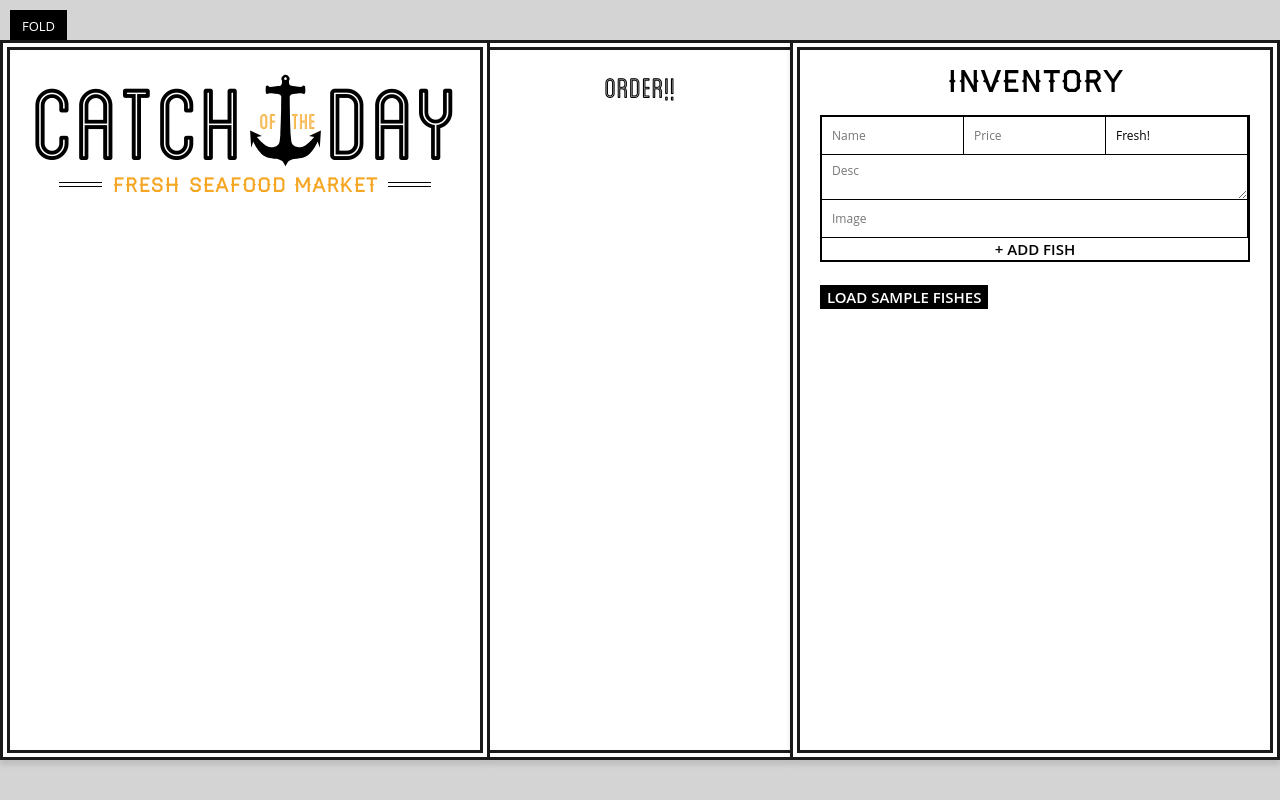
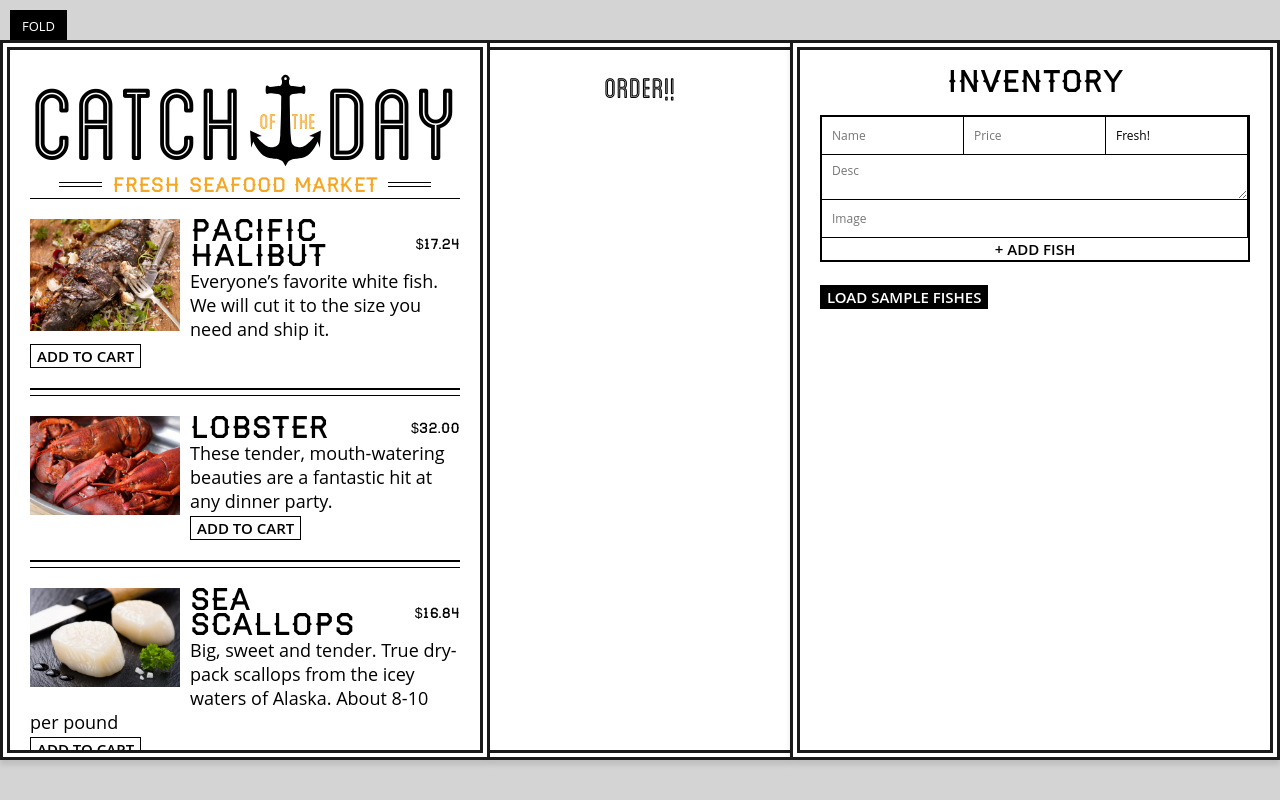
Before and after one commit to dgabor92/Catch-of-the-Day, a React (Create React App) app in the folder webshop/: page /store/1 in a window 1280 px wide. Both pictures are taken after a click on the button "LOAD SAMPLE FISHES". Built offline with nearby package versions, Linux system fonts and the light colour scheme.

Commit message:
Display State with JSX

```diff
--- a/webshop/src/components/App.js
+++ b/webshop/src/components/App.js
@@ -2,7 +2,10 @@
 import Header from "./Header";
 import Order from "./Order";
 import Inventory from "./Inventory";
+//importoltuk a fisheket
 import sampleFishes from "../sample-fishes";
+import Fish from "./Fish";
+import { object } from "prop-types";
 
 class App extends React.Component {
   state = {
@@ -17,6 +20,7 @@
     // 3. Set the new fishes object to state
     this.setState({ fishes });
   };
+  //feltöltöttük a fish objektumot az értékekkel
   loadSampleFishes = () => {
     this.setState({ fishes: sampleFishes });
   };
@@ -25,6 +29,11 @@
       <div className="catch-of-the-day">
         <div className="menu">
           <Header tagline="Fresh Seafood Market" />
+          <ul className="fishes">
+            {Object.keys(this.state.fishes).map((key) => (
+              <Fish key={key} details={this.state.fishes[key]} />
+            ))}
+          </ul>
         </div>
         <Order />
         <Inventory
--- /dev/null
+++ b/webshop/src/components/Fish.js
@@ -0,0 +1,20 @@
+import React from "react";
+import { formatPrice } from "../helpers";
+
+class Fish extends React.Component {
+  render() {
+    const { image, name, price, desc, status } = this.props.details;
+    return (
+      <li className="menu-fish">
+        <img src={image} alt={name} />
+        <h3 className="fish-name">
+          {name}
+          <span className="price">{formatPrice(price)}</span>
+        </h3>
+        <p>{desc}</p>
+        <button>Add To Cart</button>
+      </li>
+    );
+  }
+}
+export default Fish;
```
